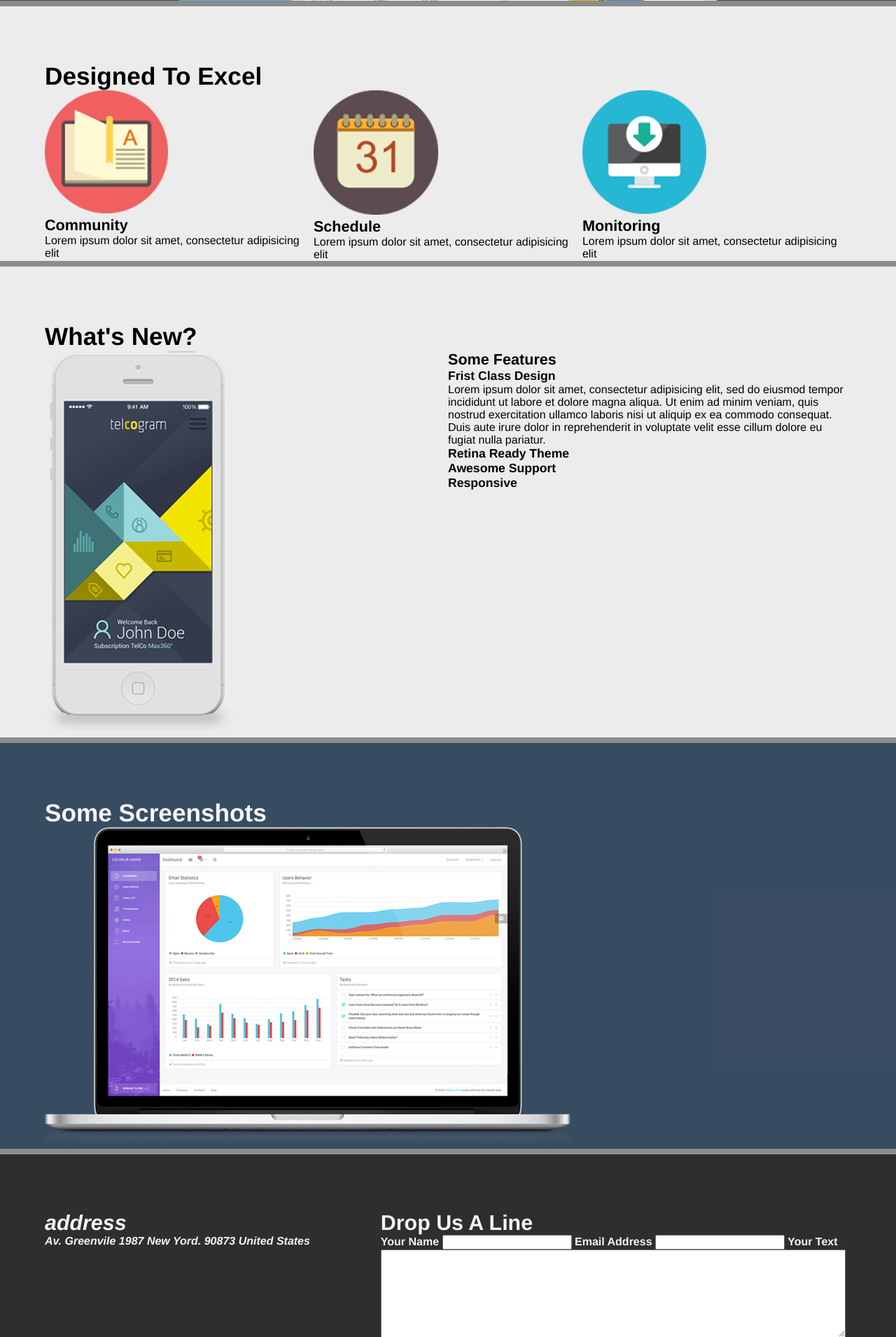
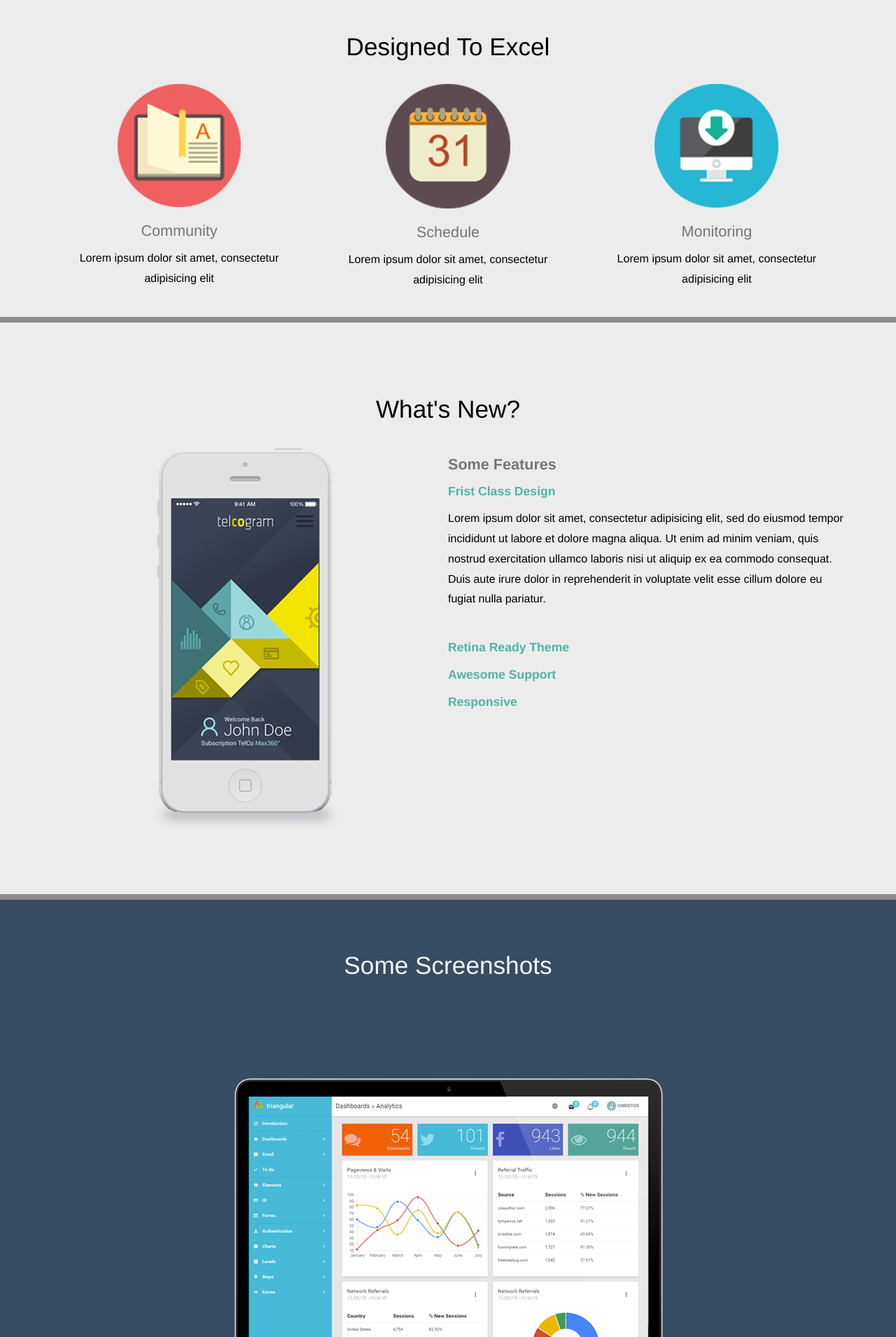
Before and after one commit to bipulcn/moder_template_1, a PHP site: page / in a window 1280 px wide. Shown: the part 760-2671 px from the top of the page at 70% size. Run offline with PHP 8.4, Linux system fonts and the light colour scheme.

Commit message:
Complete update

```diff
--- a/css/class1.css
+++ b/css/class1.css
@@ -8,6 +8,7 @@ body {
   padding: 0;
   background: rgba(255, 255, 255, 0.5);
   font-family: Raleway, Helvetica;
+  line-height: 1.8em;
 }
 
 .container {
--- /dev/null
+++ b/css/class10.css
@@ -0,0 +1,38 @@
+.contact h2 {
+  color: rgba(255, 255, 255, 0.95);
+  font-weight: 100;
+  margin: 10px 0;
+}
+.contact form {
+  margin: 30px 0 100px 0;
+}
+.contact input, .contact textarea, .contact button {
+  font-size: 1em;
+  padding: 10px 15px;
+  border-radius: 5px;
+  border: none;
+  box-shadow: inset 1px 1px 5px rgba(0, 0, 0, 0.95);
+}
+.contact input, .contact textarea {
+  width: 80%;
+}
+.contact textarea {
+  height: 100px;
+}
+.contact button {
+  background: rgba(91, 185, 94, 0.95);
+  text-transform: uppercase;
+  font-size: 0.8em;
+  color: white;
+}
+.contact label {
+  display: block;
+  margin-top: 20px;
+}
+.footer p>b {
+  color: rgba(3, 171, 141, 0.95);
+}
+.footer p {
+  text-align: right;
+  padding: 15px 0;
+}
--- a/css/class4.css
+++ b/css/class4.css
@@ -7,11 +7,12 @@
 }
 .main_menu a {
   display: block;
-  color: rgba(42, 42, 42, 0.5);
+  font-weight: 600;
+  color: rgba(42, 42, 42, 0.75);
   text-decoration: none;
-  padding: 15px 15px;
+  padding: 10px 15px;
 }
 .main_menu a:hover {
-  color: rgba(42, 42, 42, 0.75);
+  color: rgba(62, 62, 62, 0.75);
   background: rgba(202, 202, 202, 0.5);
 }
--- a/css/class5.css
+++ b/css/class5.css
@@ -1,12 +1,12 @@
 body {
   font-size: 1em;
 }
-h1, h2, h3, h4, h5, h6 {font-weight: 600; margin: 0; padding: 0;}
+h2, h3, h4, h5, h6 {font-weight: 600; color: rgba(0, 0, 0,0.5); }
 p {margin: 0; padding: 0; font-weight: 200;}
 h6 {font-size: 1.1em;}
 h5 {font-size: 1.2em;}
 h4 {font-size: 1.35em;}
 h3 {font-size: 1.6em;}
 h2 {font-size: 1.9em;}
-h1 {font-size: 2.2em;}
+h1 {font-size: 2.2em; font-weight: 200;}
 b { font-weight: 600 !important; }
--- a/css/class6.css
+++ b/css/class6.css
@@ -5,9 +5,10 @@
   text-align: center;
   padding: 10px 10px;
   font-weight: 100;
+  color: white !important;
 }
 .header h1{  font-size: 4.6em; }
-.header h3{  font-size: 1.9em; margin: 0 0 20px;}
+.header h3{  font-size: 1.9em; margin: 20px 0;}
 .hed_Img{
   width: 100%;
   max-height: 80vh;
@@ -26,5 +27,5 @@
 .header h5, .header p {
   padding: 0 10px 10px 10px;
   margin: 0;
-  line-height: 2em;
+  color: white !important;
 }
--- a/css/class7.css
+++ b/css/class7.css
@@ -1,4 +1,16 @@
-.services h1 {
+.services h1, .slider h1 {
   text-align: center;
-  margin-bottom: 20px;
+  margin-bottom: 20px 0 10px 0;
 }
+.serve {
+  text-align: center;
+  padding: 10%;
+}
+.serve h4 {
+  margin: 10px auto;
+  font-weight: 100;
+}
+
+.serve img {
+  margin: 0 auto;
+}
--- /dev/null
+++ b/css/class8.css
@@ -0,0 +1,23 @@
+ .features h1 {
+   text-align: center;
+   margin: 30px 0;
+ }
+ .features h4 {
+   margin: 20px 0 10px 0;
+ }
+ .features h6 {
+   margin: 10px 0;
+   color: rgba(71, 178, 164, 0.95);
+ }
+ .features h6:hover {
+   color: rgba(51, 138, 144, 0.95);
+ }
+.img {
+  text-align: center;
+}
+.img img {
+  margin: 10px 10px 80px 10px;
+}
+.features p {
+  margin: 0 0 40px 0;
+}
--- /dev/null
+++ b/css/class9.css
@@ -0,0 +1,18 @@
+.slider {
+  height: 100vh;
+  overflow: hidden;
+}
+@keyframes example {
+    0%   {background: url(../img/scrn1.png) no-repeat 50%  60% rgba(52, 73, 95, 0.95);}
+    45%  {background: url(../img/scrn1.png) no-repeat 50%  60% rgba(52, 73, 95, 0.95);}
+    50%  {background: url(../img/scrn2.png) no-repeat 50%  60% rgba(52, 73, 95, 0.95);}
+    95%  {background: url(../img/scrn2.png) no-repeat 50%  60% rgba(52, 73, 95, 0.95);}
+    100%  {background: url(../img/scrn1.png) no-repeat 50%  60% rgba(52, 73, 95, 0.95);}
+}
+
+/* The element to apply the animation to */
+.slider {
+    animation-name: example;
+    animation-duration: 4s;
+    animation-iteration-count: infinite;
+}
--- a/index.html
+++ b/index.html
@@ -9,6 +9,10 @@
     <link rel="stylesheet" href="./css/class4.css">
     <link rel="stylesheet" href="./css/class5.css">
     <link rel="stylesheet" href="./css/class6.css">
+    <link rel="stylesheet" href="./css/class7.css">
+    <link rel="stylesheet" href="./css/class8.css">
+    <link rel="stylesheet" href="./css/class9.css">
+    <link rel="stylesheet" href="./css/class10.css">
   </head>
   <body>
 <!-- Main Menu Section Start here -->
@@ -61,19 +65,25 @@
         <h1>Designed To Excel</h1>
       </div>
       <div class="column four">
+        <div class="serve">
           <img src="./img/cir1.png" alt="">
           <h4>Community</h4>
           <p>Lorem ipsum dolor sit amet, consectetur adipisicing elit</p>
         </div>
+      </div>
       <div class="column four">
+        <div class="serve">
           <img src="./img/cir2.png" alt="">
           <h4>Schedule</h4>
           <p>Lorem ipsum dolor sit amet, consectetur adipisicing elit</p>
         </div>
+      </div>
       <div class="column four">
+        <div class="serve">
           <img src="./img/cir3.png" alt="">
           <h4>Monitoring</h4>
           <p>Lorem ipsum dolor sit amet, consectetur adipisicing elit</p>
+        </div>
       </div>
     </div>
     <hr class="clear">
@@ -107,7 +117,7 @@
       <div class="content">
         <div class="column twelve">
           <h1>Some Screenshots</h1>
-          <img src="./img/scrn1.png" alt="">
+          <!-- <img src="./img/scrn1.png" alt=""> -->
         </div>
       </div>
       <hr class="clear">
@@ -118,23 +128,23 @@
     <div class="container contact">
       <div class="content">
         <div class="column five">
-          <address class="">
-            <h2>address</h2>
-            <b>Av. Greenvile 1987</b>
-            <b>New Yord.</b>
-            <b>90873</b>
-            <b>United States</b>
-          </address>
+          <h2>Address</h2>
+          <b>Av. Greenvile 1987</b><br>
+          <b>New Yord.</b><br>
+          <b>90873</b><br>
+          <b>United States</b><br>
         </div>
         <div class="column seven">
           <h2>Drop Us A Line</h2>
+          <form>
             <label for="">Your Name</label>
-          <input type="text" name="name" value="">
+            <input type="text" name="name" value="" placeholder="Your Name">
             <label for="">Email Address</label>
-          <input type="text" name="email" value="">
+            <input type="text" name="email" value="" placeholder="Your email address">
             <label for="">Your Text</label>
-          <textarea name="name" rows="8" cols="80"></textarea>
-          <button type="submit" name="Submit"></button>
+            <textarea name="name" rows="8" cols="80" placeholder="Your Message"></textarea><br>
+            <button type="submit" name="Submit">submit</button>
+          </form>
         </div>
     </div>
     <hr class="clear">
@@ -145,7 +155,7 @@
     <div class="container footer">
       <div class="content">
       <div class="column twelve">
-        <p>Created by Evoke</p>
+        <p>Created by <b>Evoke</b></p>
       </div>
     </div>
     <hr class="clear">
```
Lines whose indentation alone changed are shown as unchanged.
